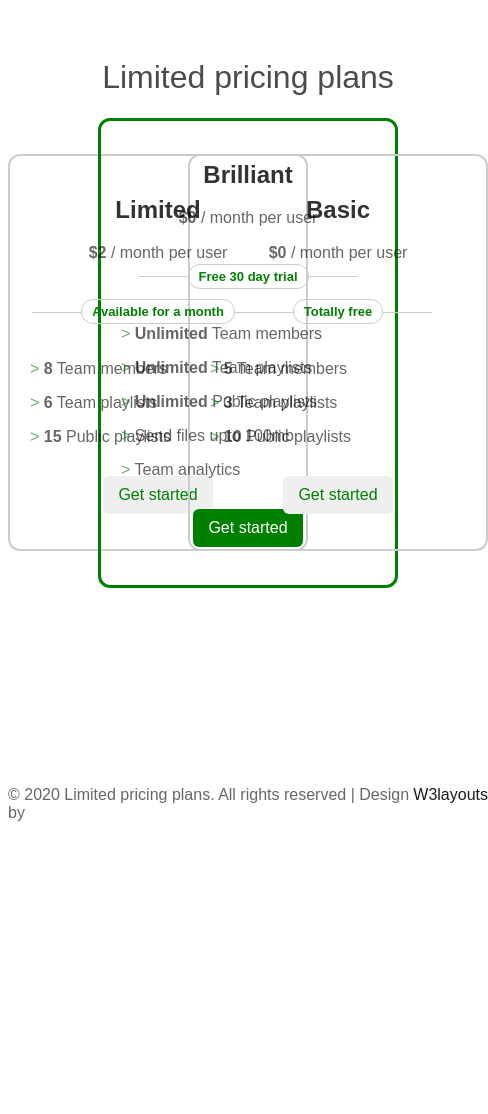
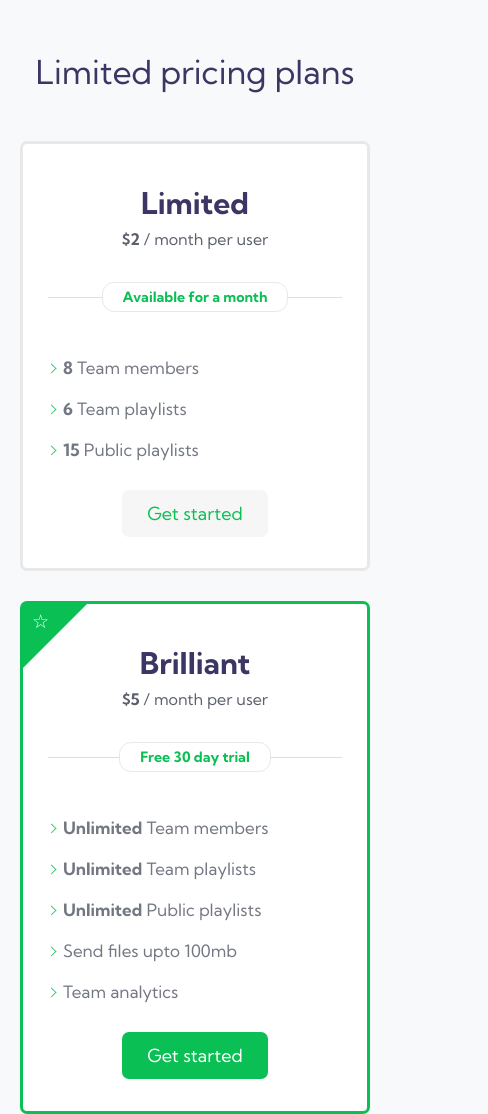
Before and after one commit to bilal-shah-shopx/CSS-Pricing-Plans, a plain HTML site: page index.html in a window 390 px wide. Shown: the top 1114 px of the page, 488 px wide, since content can reach past the window. Before the commit the page ends 860 px from the top, so only its background shows below. Drawn offline with Linux system fonts and the light colour scheme.

Commit message:
Create Mobile Responsive Design

```diff
--- a/index.html
+++ b/index.html
@@ -1,111 +1,127 @@
 <!DOCTYPE html>
 <html lang="en-us">
+
 <head>
+    <meta charset="utf-8">
+    <meta name="viewport" content="width=device-width, initial-scale=1">
     <title>CSS Pricing Plans</title>
+    <link rel="preconnect" href="https://fonts.googleapis.com">
+    <link rel="preconnect" href="https://fonts.gstatic.com" crossorigin>
+    <link href="https://fonts.googleapis.com/css2?family=Kumbh+Sans:wght,YOPQ@100..900,300&display=swap"
+        rel="stylesheet">
     <link rel="stylesheet" href="style.css">
 </head>
+
 <body>
-        <header>
+    <section class="pricing-plans">
         <h1>Limited pricing plans</h1>
-        </header>
-        <main>
-            <div class="pricing-container">
-                <div class="limited-card">
+        <div class="container">
+            <div class="cards">
+                <div class="card limited">
                     <div class="title">
                         <h2>Limited</h2>
+                    </div>
+                    <div class="price">
                         <strong>$2</strong> <span>/ month per user</span>
                     </div>
                     <div class="rounded-border">
+                        <span class="line"></span>
                         <strong>Available for a month</strong>
+                        <span class="line"></span>
                     </div>
-                    <div class="parent">
-                        <p>
-                            <span class="bullet">&gt</span>
-                            <strong>8</strong> <span>Team members</span>
-                        </p>
-                        <p>
-                            <span class="bullet">&gt</span>
-                            <strong>6</strong> <span>Team playlists</span>
-                        </p>
-                        <p>
-                            <span class="bullet">&gt</span>
-                            <strong>15</strong> <span>Public playlists</span>
-                        </p>
-                    </div>
+                    <li>
+                        <ul>
+                            <span class="bullet"></span>
+                            <strong>8</strong> Team members
+                        </ul>
+                        <ul>
+                            <span class="bullet"></span>
+                            <strong>6</strong> Team playlists
+                        </ul>
+                        <ul>
+                            <span class="bullet"></span>
+                            <strong>15</strong> Public playlists
+                        </ul>
+                    </li>
                     <div class="btn">
                         <button>Get started</button>
                     </div>
                 </div>
-                <div class="brilliant-card">
+                <div class="card brilliant">
                     <div class="title">
                         <h2>Brilliant</h2>
-                        <strong>$0</strong> <span>/ month per user</span>
+                    </div>
+                    <div class="price">
+                        <strong>$5</strong> <span>/ month per user</span>
                     </div>
                     <div class="rounded-border">
+                        <span class="line"></span>
                         <strong>Free 30 day trial</strong>
+                        <span class="line"></span>
                     </div>
-                    <div class="parent">
-                        <p>
-                            <span class="bullet">&gt</span>
-                            <strong>Unlimited</strong> <span>Team members</span>
-                        </p>
-                        <p>
-                            <span class="bullet">&gt</span>
-                            <strong>Unlimited</strong> <span>Team playlists</span>
-                        </p>
-                        <p>
-                            <span class="bullet">&gt</span>
-                            <strong>Unlimited</strong> <span>Public playlists</span>
-                        </p>
-                         <p>
-                            <span class="bullet">&gt</span>
-                            <span>Send files upto 100mb</span>
-                        </p>
-                         <p>
-                            <span class="bullet">&gt</span>
-                            <span>Team analytics</span>
-                        </p>
-                    </div>
+                    <li>
+                        <ul>
+                            <span class="bullet"></span>
+                            <strong>Unlimited</strong> Team members
+                        </ul>
+                        <ul>
+                            <span class="bullet"></span>
+                            <strong>Unlimited</strong> Team playlists
+                        </ul>
+                        <ul>
+                            <span class="bullet"></span>
+                            <strong>Unlimited</strong> Public playlists
+                        </ul>
+                        <ul>
+                            <span class="bullet"></span>
+                            Send files upto 100mb
+                        </ul>
+                        <ul>
+                            <span class="bullet"></span>
+                            Team analytics
+                        </ul>
+                    </li>
                     <div class="brilliant-btn">
                         <button>Get started</button>
                     </div>
                 </div>
-                <div class="basic-card">
+                <div class="card basic">
                     <div class="title">
                         <h2>Basic</h2>
+                    </div>
+                    <div class="price">
                         <strong>$0</strong> <span>/ month per user</span>
                     </div>
                     <div class="rounded-border">
+                        <span class="line"></span>
                         <strong>Totally free</strong>
+                        <span class="line"></span>
                     </div>
-                    <div class="parent">
-                        <p>
-                            <span class="bullet">&gt</span>
-                            <strong>5</strong> <span>Team members</span>
-                        </p>
-                        <p>
-                            <span class="bullet">&gt</span>
-                            <strong>3</strong> <span>Team playlists</span>
-                        </p>
-                        <p>
-                            <span class="bullet">&gt</span>
-                            <strong>10</strong> <span>Public playlists</span>
-                        </p>
-                    </div>
+                    <li>
+                        <ul>
+                            <span class="bullet"></span>
+                            <strong>5</strong> Team members
+                        </ul>
+                        <ul>
+                            <span class="bullet"></span>
+                            <strong>3</strong> Team playlists
+                        </ul>
+                        <ul>
+                            <span class="bullet"></span>
+                            <strong>10</strong> Public playlists
+                        </ul>
+                    </li>
                     <div class="btn">
                         <button>Get started</button>
                     </div>
                 </div>
             </div>
+        </div>
+        <div class="footer-text">
+            <p>© 2020 Limited pricing plans. All rights reserved | Design by<a href="https://w3layouts.com/"
+                    target="_blank"> W3layouts</a></p>
+        </div>
+    </section>
+</body>
 
-        </main>
-        <footer>
-            <div class="container">
-                <span>
-                    © 2020 Limited pricing plans. All rights reserved | Design by
-                </span>
-                <a href="https://w3layouts.com/"> W3layouts</a>
-            </div>
-        </footer>
-    </body>
 </html>
--- a/style.css
+++ b/style.css
@@ -1,160 +1,265 @@
-*{
-    font-family: Arial, Helvetica, sans-serif;
-    color: rgba(0,0,0);
+* {
     box-sizing: border-box;
+    font-family: "Kumbh Sans", sans-serif;
 }
 
-
 body {
-    min-height: 100vh;
-    display: grid;
-    grid-template-rows: auto 1fr auto;
+    background-color: #F8F9FA;
+    margin: 0;
 }
 
-h1{
+h1 {
     text-align: center;
-    font-weight: 100;
-    opacity: 0.7;
+    margin: 0;
+    font-size: 40px;
+    font-weight: 400;
+    color: #3b3663;
 }
 
-.container{
+h2 {
+    margin: 0 0 7px;
+    font-size: 30px;
+    color: #3b3663;
+}
+
+p {
+    font-size: 18px;
+    line-height: 28px;
+    color: rgba(22, 28, 45, 0.7);
+    opacity: 0.8;
+}
+
+a {
+    text-decoration: none;
+    color: #3b3663;
+}
+
+a:hover {
+    color: #0ABF53
+}
+
+ul {
+    margin: 20px 0 0;
+    padding: 0;
+    text-align: left;
+}
+
+li {
+    list-style: none;
+    margin-bottom: 20px;
+    font-size: 17px;
+    color: rgba(22, 28, 45, 0.7);
+    opacity: 0.85;
+}
+
+.pricing-plans {
+    min-height: 100vh;
+    padding: 25px 40px;
+    display: grid;
+    grid-template-rows: 1fr auto 1fr;
+    justify-content: center;
+    align-items: center;
+    color: #585858;
+}
+
+.container {
+    width: 100%;
+    padding: 0px 15px;
+    margin: auto;
+}
+
+.cards {
+    max-width: 1000px;
+    margin: 40px auto;
     display: flex;
     justify-content: center;
-}
-
-.pricing-container {
-  display: grid;
-  grid-template-columns: repeat(3, 1fr);
-  justify-items: center;
     align-items: center;
 }
 
-.limited-card, .basic-card, .brilliant-card {
-   border: 2px solid #ccc;
+.card {
+    width: 350px;
+    height: 430px;
+    margin: 0 10px;
+    padding: 40px 25px;
+    background: white;
+    border: 3px solid #e8e8e8;
+    border-radius: 7px;
     text-align: center;
-  border-radius: 12px;
-    width: 300px;
-    padding: 20px;
+    transition: 0.5s linear;
 }
 
-.limited-card{
-    margin-right: -210px
+.card:hover {
+    transition: 0.3s linear;
+    transform: translateY(-20px);
 }
 
-.basic-card{
-    margin-left: -210px;
+.brilliant {
+    height: 512.5px;
+    border-color: #0ABF53;
+    position: relative;
 }
 
-.brilliant-card {
-  height: 470px;
-   border: 3px solid green;
+.brilliant::before {
+    content: "";
+    position: absolute;
+    top: 0;
+    left: 0;
+    border-width: 64px 64px 0px 0px;
+    border-style: solid;
+    border-color: #0ABF53 transparent;
 }
 
-.rounded-border{
-    margin: 40px 0px;
+.brilliant::after {
+    content: "☆";
+    position: absolute;
+    top: 5px;
+    left: 9px;
+    font-size: 1.2rem;
+    color: white;
 }
 
-.rounded-border strong{
-    position: relative;
-    text-align: center;
-    border: 1px solid #ccc;
-    border-radius: 12px;
-    padding: 4px 10px;
-    color: green;
-    font-size: small;
+.rounded-border {
+    margin: 33px 0 45px;
+    display: flex;
+    align-items: center;
 }
 
-.rounded-border strong::before {
-    content: "";
-    position: absolute;
-    top: 50%;
-    left: -50px;
-    width: 50px;
-    height: 1px;
-    background: #ccc;
+.rounded-border strong {
+    padding: 5px 20px;
+    font-size: 14.3px;
+    color: #0ABF53;
+    border: 1px solid #E8E8E8;
+    border-radius: 12px;
+    white-space: nowrap;
 }
 
-.rounded-border strong::after {
-    content: "";
-    position: absolute;
-    top: 50%;
-    right: -50px;
-    width: 50px;
+.rounded-border .line {
+    flex: 1;
     height: 1px;
-    background: #ccc;
+    background: #dedede;
 }
 
-main .container{
-    padding: 20px;
-    border: 2px solid green;
+.price {
+    margin: 7px 0 10px;
+    color: rgba(22, 28, 45, 0.7);
+}
+
+.bullet {
+    display: inline-block;
+    width: 0.4em;
+    height: 0.4em;
+    margin: 0 4px 2px 0;
+    border-right: 1.5px solid #0ABF53;
+    border-bottom: 1.5px solid #0ABF53;
+    transform: rotate(-45deg);
+}
+
+.btn,
+.brilliant-btn {
+    margin: 30px 0 15px;
+}
+
+.btn button,
+.brilliant-btn button {
+    padding: 12px 25px;
+    border-radius: 7px;
+    border: none;
+    font-size: 18px;
+    cursor: pointer;
+}
+
+.btn button {
+    background-color: #F6F6F6;
+    color: #0ABF53;
+}
+
+.btn button:hover {
+    background-color: #0ABF53;
+    color: white;
+}
+
+.brilliant-btn button {
+    background-color: #0ABF53;
+    color: white;
+}
+
+.footer-text {
     text-align: center;
 }
 
-.title h2{
-    opacity: 0.8;
+@media (max-width: 991px) {
+    .cards {
+        display: grid;
+        grid-template-columns: repeat(2, 1fr);
+    }
 }
 
-.title strong, .parent strong{
-    opacity: 0.6;
+@media (max-width: 736px) {
+    .cards {
+        display: flex;
+        flex-direction: column;
     }
 
-.title span, .parent span{
-    opacity: 0.6;
+    .brilliant {
+        margin: 30px 0;
+    }
 }
 
-.parent{
-    text-align: left; position: relative
+@media (max-width: 480px) {
+    h1 {
+        font-size: 33px;
     }
 
-.bullet{
-    color: green;
+    .cards {
+        margin: 24px auto;
+    }
 }
 
-.btn button{
-    padding: 10px 15px;
-    border-radius: 6px;
-    border:none;
-    color: green;
-        font-size: 16px;
-    cursor: pointer;
+@media (max-width: 384px) {
+
+    .card {
+        width: 100%;
     }
 
-.brilliant-btn button{
-    padding: 10px 15px;
-    border-radius: 6px;
-    border:none;
-    color: white;
-    background-color: green;
-    font-size: 16px;
-    cursor: pointer;
+    .pricing-plans {
+        padding: 28px 0;
     }
 
-.brilliant-btn, .btn{
-    margin: 30px 0px 15px;
+    .title {
+        font-size: 24px;
+    }
 }
 
-.btn button:hover{
-    color: white;
-    background-color: green;
+@media (max-width: 375px) {
+    h1 {
+        font-size: 30px;
     }
 
-header{
-    margin-top: 30px;
+    .footer-text p {
+        font-size: 15px;
+    }
 }
 
-footer{
-    margin-bottom: 30px;
+@media (min-width: 576px) and (max-width: 767px) {
+    .container {
+        max-width: 500px;
+    }
 }
 
-footer .container span{
-    color: rgba(0, 0, 0, 0.6);
+@media (min-width: 768px) and (max-width: 991px) {
+    .container {
+        max-width: 700px;
+    }
 }
 
-footer .container a{
-    text-decoration: none;
-    color: rgba(0, 0, 0, 0.9);
+@media (min-width: 992px) and (max-width: 1199px) {
+    .container {
+        max-width: 900px;
+    }
 }
 
-footer .container a:hover{
-    color: mediumseagreen
+@media (min-width: 1200px) {
+    .container {
+        max-width: 1100px;
     }
+}
```
Lines whose indentation alone changed are shown as unchanged.
